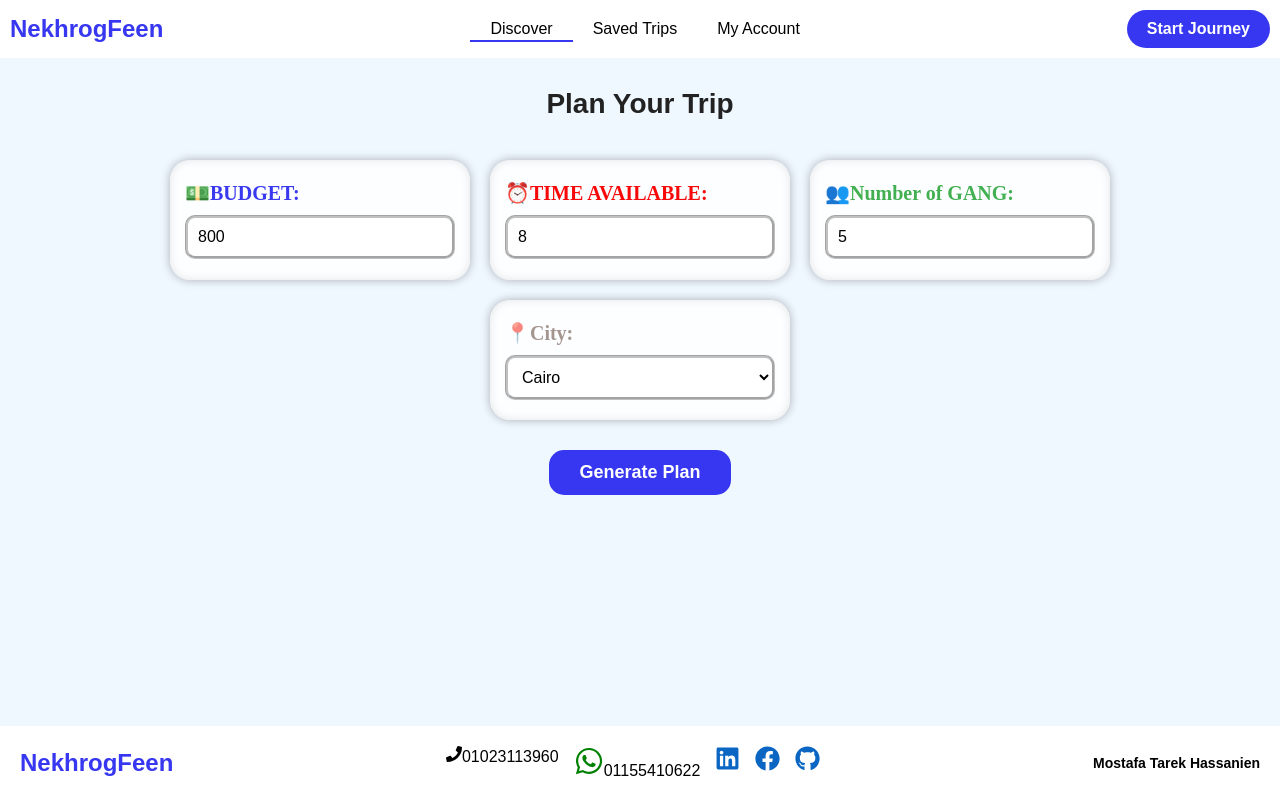
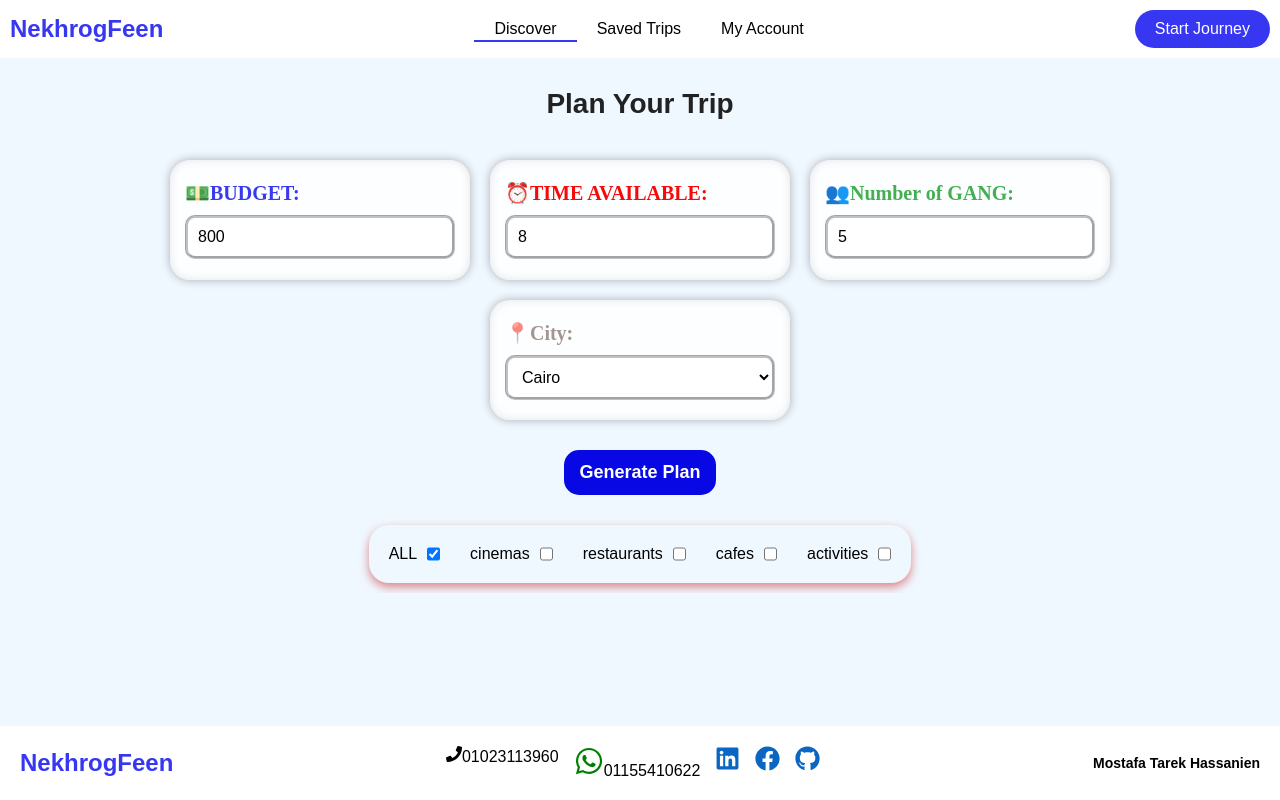
Before and after one commit to Mostafa205dev/NekhrogFeen, a React (Create React App) app: page / in a window 1280 px wide. Built offline with nearby package versions, Linux system fonts and the light colour scheme.

Commit message:
improve side boxe

```diff
--- a/src/components/AddToTrip.css
+++ b/src/components/AddToTrip.css
@@ -1,25 +1,28 @@
 .addtoTrip{
-    position: fixed;
-    right: -10px;
-    top: 290px;
-    max-width: 200px;
-    min-height: 200px;
-    background-color: aliceblue;
+
+    max-width: 300px;
+    min-height: fit-content;
+    background-color: white;
     border-radius: 20px;
     display: flex;
     flex-direction: column;
     justify-content: center;
     padding: 10px;
+    align-items: center;
     gap: 20px;
-    align-self: center;
-    z-index: 99999;
 
 }
 .addtoTrip .item{
     display: flex;
     flex-direction: column;
+    border-left: blue inset 5px ;
+    border-radius: 20px;
+    padding: 20px;
+    width: 100%;
 }
-
+.addtoTrip button{
+    background-color: black;
+}
 .addtoTrip .item .discription{
     display: flex;
     flex-direction: row;
--- a/src/components/AddToTrip.jsx
+++ b/src/components/AddToTrip.jsx
@@ -1,5 +1,6 @@
 import "./AddToTrip.css";
-// import { useState } from "react";
+
+
 function AddToTrip({ tripItems, budget, time }) {
   const totalPrice = tripItems.reduce((sum, item) => sum + item.price, 0);
 
@@ -28,6 +29,7 @@ function AddToTrip({ tripItems, budget, time }) {
           </div>
         </div>
       ))}
+      <button>Confirm</button>
     </div>
   );
 }
--- a/src/components/Filters.css
+++ b/src/components/Filters.css
@@ -1,5 +1,5 @@
 .filternav{
-    min-width: fit-content;
+    width: fit-content;
     min-height: fit-content;
     background-color: aliceblue;
     display: flex;
@@ -20,29 +20,7 @@
     gap: 10px;
 }
 
-.leftdiv{
-    display: flex;
-    flex-direction: row;
-    gap: 30px;
-}
 
-
-/* Plan */
-.Output{
-    position: relative;
-    display: flex;
-    flex-direction: column;
-    justify-content: center;
-    gap: 20px;
-    width: 100%;
-    align-items: center;
-}
-.Output > h2{
-    font-size: 24px;
-    color: #222;
-    justify-content: start;
-    text-align: start;
-}
 
 
 
--- a/src/components/Output.css
+++ b/src/components/Output.css
@@ -7,6 +7,8 @@
     justify-content: center;
     gap: 20px;
     width: 100%;
+
+
 }
 
 .category-card{
@@ -37,8 +39,7 @@
     overflow: hidden;
     position: relative;
     background: white;
-    /* width: 100%; */
-    width: 320px;
+    width: 250px;
     max-height: 300px;
     display: flex;
     flex-direction: column;
@@ -83,7 +84,7 @@
 
 .view-more-btn {
   border: none;
-  background: #0077ff;
+  background: #2200ff;
   color: white;
   padding: 8px 14px;
   border-radius: 10px;
--- a/src/pages/TripPlanner.css
+++ b/src/pages/TripPlanner.css
@@ -19,7 +19,7 @@ body{
 
 .body{
     position: relative;
-    padding : 0 100px 0 100px;
+    padding : 0 80px 0 80px;
     display: flex;
     flex-direction: column;
     align-items: center;
@@ -29,11 +29,10 @@ body{
     overflow: hidden;
 }
 
-
-
-/* Button */
-button{
-    padding: 12px 30px;
+.body button{
+    background-color: rgb(8, 8, 228);
+    color: white;
+    padding: 12px 15px;
 
     border: none;
     border-radius: 15px;
@@ -45,15 +44,28 @@ button{
 
     transition: 0.3s;
 }
-.body > button{
-    background-color: rgb(55, 55, 241);
-    color: white;
-}
 .body button:hover{
     transform: scale(1.05);
 }
 
+.test{
+    display: flex;
+    flex-direction: row;
+    /* flex-wrap: wrap; */
+    justify-content: space-around;
+    align-items: start;
+    gap: 50px;
 
+}
+
+
+.test2{
+    display: flex;
+    flex-direction: column;
+    justify-content: center;
+    align-items: center;
+    gap: 10px;
+}
 
 
 @media (max-width: 600px) {
--- a/src/pages/TripPlanner.jsx
+++ b/src/pages/TripPlanner.jsx
@@ -28,15 +28,13 @@ export default function TripPlanner() {
   const [tripItems, setTripItems] = useState([]);
 
   function generatePlan() {
-    const filtered = places.filter(
-      (p) => p.city === "all" || p.city === city
-    );
+    const filtered = places.filter((p) => p.city === "all" || p.city === city);
 
     const result = filtered.filter(
       (p) =>
         p.price <= Number(budget) &&
         p.duration <= Number(time) &&
-        p.minPeople <= Number(gang)
+        p.minPeople <= Number(gang),
     );
 
     setPlan(result);
@@ -45,7 +43,7 @@ export default function TripPlanner() {
   const filteredPlan = selected.includes("all")
     ? plan
     : plan.filter((p) =>
-        selected.map((s) => categoryMap[s]).includes(p.category)
+        selected.map((s) => categoryMap[s]).includes(p.category),
       );
 
   const grouped = filteredPlan.reduce((groups, place) => {
@@ -72,13 +70,13 @@ export default function TripPlanner() {
 
         <button onClick={generatePlan}>Generate Plan</button>
 
+        <div className="test">
+          <div className="test2">
+            {plan.length >= 0 && (
+              <Filters selected={selected} setSelected={setSelected} />
+            )}
+
             {plan.length > 0 && (
-          <>
-            <Filters
-              selected={selected}
-              setSelected={setSelected}
-            />
-
               <Output
                 grouped={grouped}
                 expanded={expanded}
@@ -88,14 +86,17 @@ export default function TripPlanner() {
                 budget={Number(budget)}
                 time={Number(time)}
               />
+            )}
+          </div>
 
+          {plan.length > 0 && (
             <AddToTrip
               tripItems={tripItems}
               budget={Number(budget)}
               time={Number(time)}
             />
-          </>
           )}
+        </div>
       </div>
     </div>
   );
```
Also changed, not shown: src/components/Output.jsx (+7 -26 lines). Lines whose indentation alone changed are shown as unchanged.
